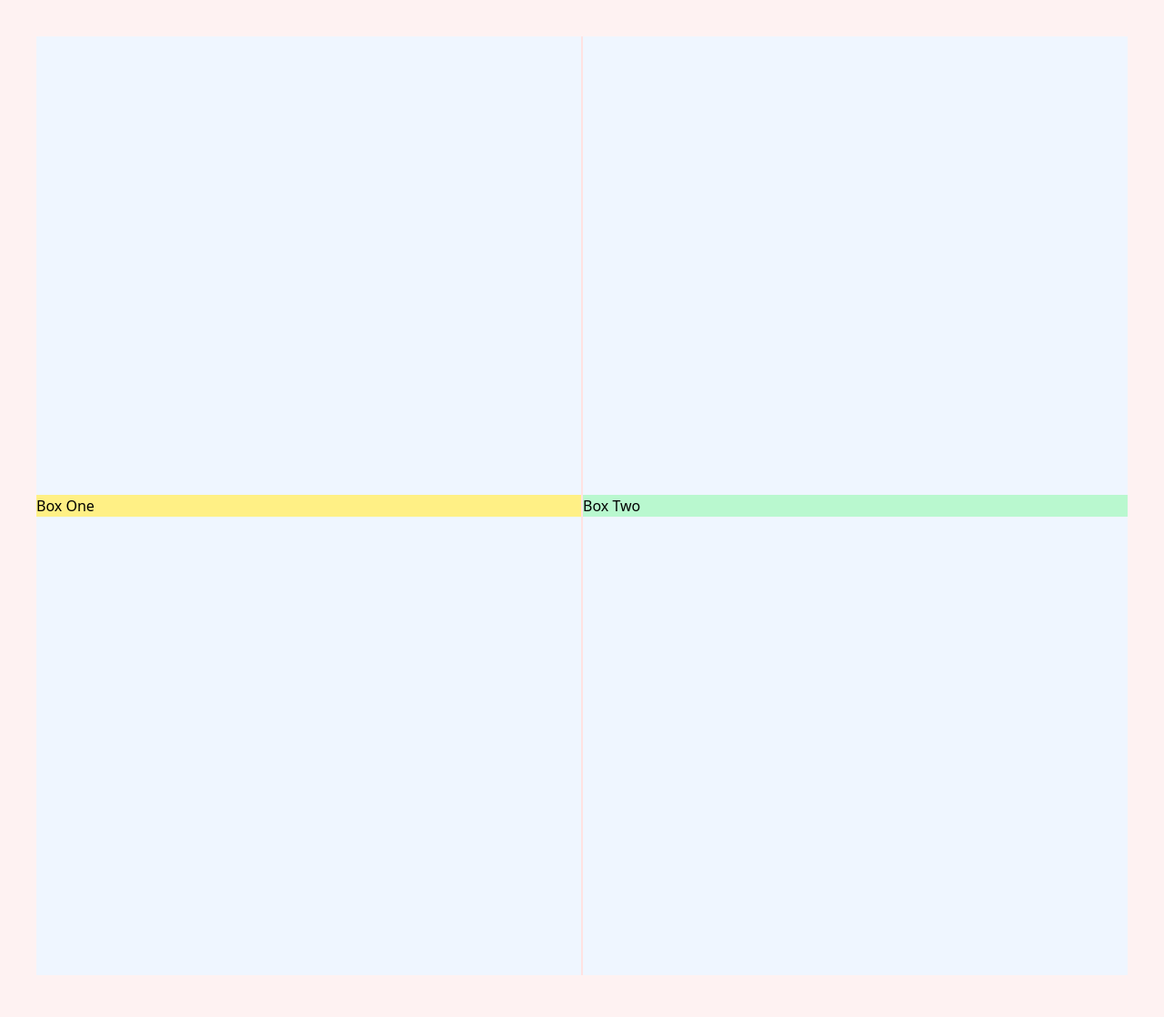
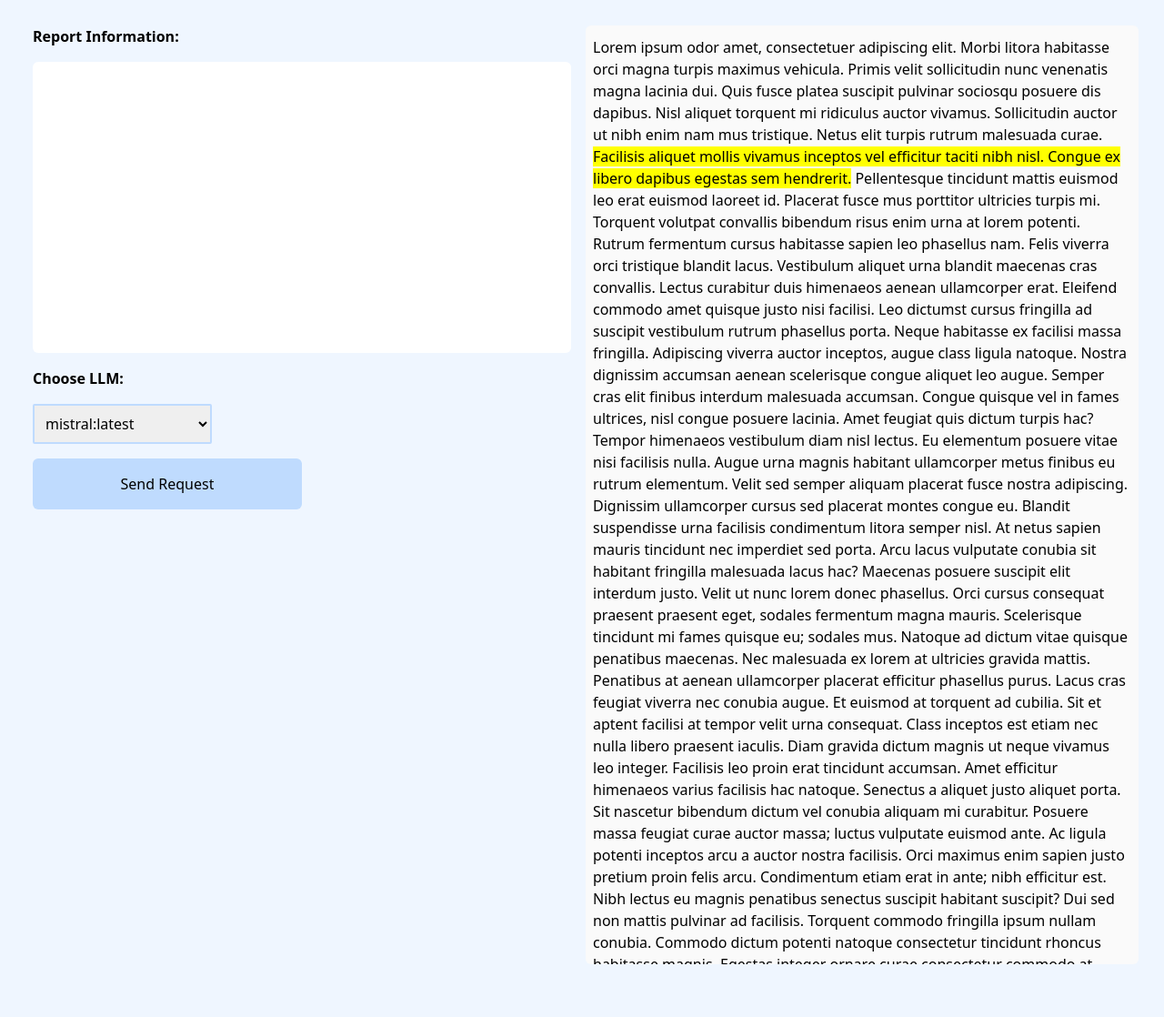
Before and after one commit to harrykeeran12/cs4525-honours-project, a Flask app: page / in a window 1280 px wide. Shown: the top 1118 px of the page at 91% size. Run offline with Flask 3, Linux system fonts and the light colour scheme; some libraries are stand-ins or nearby versions.

Commit message:
fix: added a view for the output.

```diff
--- a/webview/templates/index.html
+++ b/webview/templates/index.html
@@ -1,21 +1,107 @@
 <!DOCTYPE html>
 <html lang="en">
+
 <head>
   <meta charset="UTF-8" />
   <meta name="viewport" content="width=device-width, initial-scale=1.0" />
-    <script src="https://unpkg.com/@tailwindcss/browser@4"></script>
+  <!-- <script src="https://unpkg.com/@tailwindcss/browser@4"></script> -->
+  <script src="https://cdn.tailwindcss.com"></script>
 
   <title>NLP and Radiology Tool</title>
 </head>
-  <body class="bg-red-50 p-10">
-    <div class="flex flex-row bg-blue-50 place-items-center h-auto w-auto">
-      <main class="flex bg-yellow-200 w-1/2 place-items-center h-1/2">
-        Box One
-      </main>
-      <span class="bg-red-100 h-[75vh] w-[2px]"></span>
-      <section class="flex bg-green-200 w-1/2 place-items-center h-1/2">
-        Box Two
+
+<body class="bg-red-50 w-screen h-screen">
+  <div class="p-7 w-full grid grid-cols-4 grid-rows-1 items-start gap-2 bg-blue-50 h-full ">
+    <section class="flex flex-col col-span-2 h-[100%] min-w-[45vw]">
+      <form class="flex flex-col gap-4 px-2">
+        <label for="reportInformation"><strong>Report Information:</strong></label>
+        <textarea id="reportInformation" name="reportInformation" spellcheck="true"
+          class="min-h-[20rem] rounded-md px-2 py-3" style="resize:none;" required></textarea>
+        <label for="modelName"><strong>Choose LLM:</strong></label>
+        <select name="modelName" id="modelName"
+          class="w-1/3 p-2 rounded-sm border-2 hover:border-gray-300 border-blue-200 border-solid">
+          <option value="mistral">mistral:latest</option>
+          <option value="falcon3:latest">falcon3:latest</option>
+          <option value="qwen2.5:latest">qwen2.5:latest</option>
+        </select>
+        <button class="bg-blue-200 rounded-md flex flex-row justify-center p-4 w-1/2 hover:bg-gray-300">
+          <input type="submit" value="Send Request" class="" />
+        </button>
+      </form>
+    </section>
+    <!-- <span class="bg-red-100 h-[75vh] w-[2px] items-center margin-auto"></span> -->
+    <section class="col-span-2 min-w-[45vw] flex flex-col bg-neutral-50 rounded-md">
+      <p class="px-2 py-3 h-[75vh] overflow-y-auto ">Lorem ipsum odor amet, consectetuer adipiscing elit. Morbi litora
+        habitasse
+        orci magna turpis maximus vehicula. Primis
+        velit sollicitudin nunc venenatis magna lacinia dui. Quis fusce platea suscipit pulvinar sociosqu posuere dis
+        dapibus.
+        Nisl aliquet torquent mi ridiculus auctor vivamus. Sollicitudin auctor ut nibh enim nam mus tristique. Netus
+        elit turpis
+        rutrum malesuada curae.
+        <br>
+        <mark>Facilisis aliquet mollis vivamus inceptos vel efficitur taciti nibh nisl. Congue ex libero dapibus egestas
+          sem
+          hendrerit.</mark> Pellentesque tincidunt mattis euismod leo erat euismod laoreet id. Placerat fusce mus
+        porttitor ultricies
+        turpis mi. Torquent volutpat convallis bibendum risus enim urna at lorem potenti. Rutrum fermentum cursus
+        habitasse
+        sapien leo phasellus nam. Felis viverra orci tristique blandit lacus. Vestibulum aliquet urna blandit maecenas
+        cras
+        convallis. Lectus curabitur duis himenaeos aenean ullamcorper erat.
+
+        Eleifend commodo amet quisque justo nisi facilisi. Leo dictumst cursus fringilla ad suscipit vestibulum rutrum
+        phasellus
+        porta. Neque habitasse ex facilisi massa fringilla. Adipiscing viverra auctor inceptos, augue class ligula
+        natoque.
+        Nostra dignissim accumsan aenean scelerisque congue aliquet leo augue. Semper cras elit finibus interdum
+        malesuada
+        accumsan. Congue quisque vel in fames ultrices, nisl congue posuere lacinia. Amet feugiat quis dictum turpis
+        hac? Tempor
+        himenaeos vestibulum diam nisl lectus. Eu elementum posuere vitae nisi facilisis nulla.
+
+        Augue urna magnis habitant ullamcorper metus finibus eu rutrum elementum. Velit sed semper aliquam placerat
+        fusce nostra
+        adipiscing. Dignissim ullamcorper cursus sed placerat montes congue eu. Blandit suspendisse urna facilisis
+        condimentum
+        litora semper nisl. At netus sapien mauris tincidunt nec imperdiet sed porta. Arcu lacus vulputate conubia sit
+        habitant
+        fringilla malesuada lacus hac? Maecenas posuere suscipit elit interdum justo. Velit ut nunc lorem donec
+        phasellus.
+
+        Orci cursus consequat praesent praesent eget, sodales fermentum magna mauris. Scelerisque tincidunt mi fames
+        quisque eu;
+        sodales mus. Natoque ad dictum vitae quisque penatibus maecenas. Nec malesuada ex lorem at ultricies gravida
+        mattis.
+        Penatibus at aenean ullamcorper placerat efficitur phasellus purus. Lacus cras feugiat viverra nec conubia
+        augue. Et
+        euismod at torquent ad cubilia.
+
+        Sit et aptent facilisi at tempor velit urna consequat. Class inceptos est etiam nec nulla libero praesent
+        iaculis. Diam
+        gravida dictum magnis ut neque vivamus leo integer. Facilisis leo proin erat tincidunt accumsan. Amet efficitur
+        himenaeos varius facilisis hac natoque. Senectus a aliquet justo aliquet porta. Sit nascetur bibendum dictum vel
+        conubia
+        aliquam mi curabitur. Posuere massa feugiat curae auctor massa; luctus vulputate euismod ante. Ac ligula potenti
+        inceptos arcu a auctor nostra facilisis.
+
+        Orci maximus enim sapien justo pretium proin felis arcu. Condimentum etiam erat in ante; nibh efficitur est.
+        Nibh lectus
+        eu magnis penatibus senectus suscipit habitant suscipit? Dui sed non mattis pulvinar ad facilisis. Torquent
+        commodo
+        fringilla ipsum nullam conubia. Commodo dictum potenti natoque consectetur tincidunt rhoncus habitasse magnis.
+
+        Egestas integer ornare curae consectetur commodo at lobortis eleifend malesuada. Hendrerit sollicitudin ac;
+        molestie
+        varius nibh primis. Sociosqu placerat fames vehicula venenatis tellus ullamcorper nec integer facilisis. Eget
+        volutpat
+        turpis praesent duis aenean. Tempus aliquet consequat mus tincidunt primis. Nam phasellus blandit purus
+        ultricies turpis
+        tempor nullam. Vel convallis aptent himenaeos ridiculus placerat massa.
+      </p>
+      <div></div>
     </section>
   </div>
 </body>
+
 </html>
```
Lines whose indentation alone changed are shown as unchanged.
